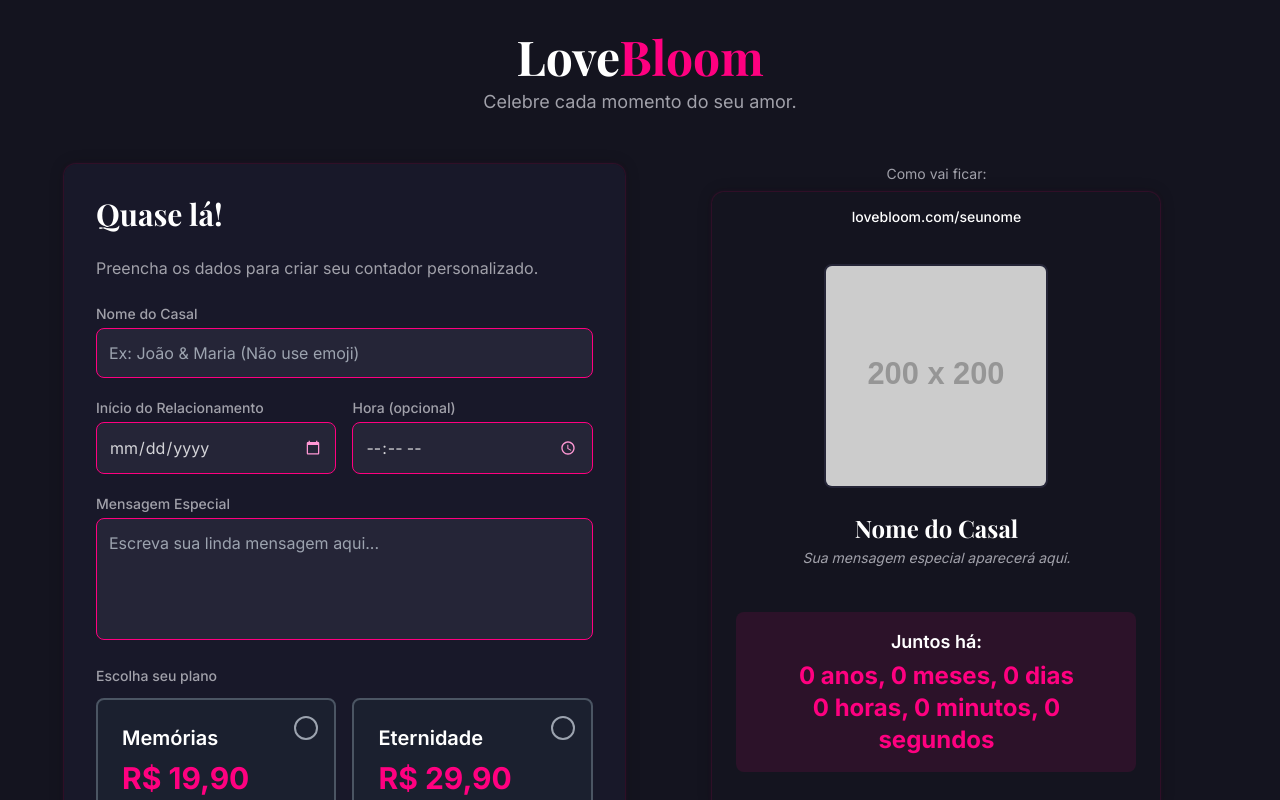
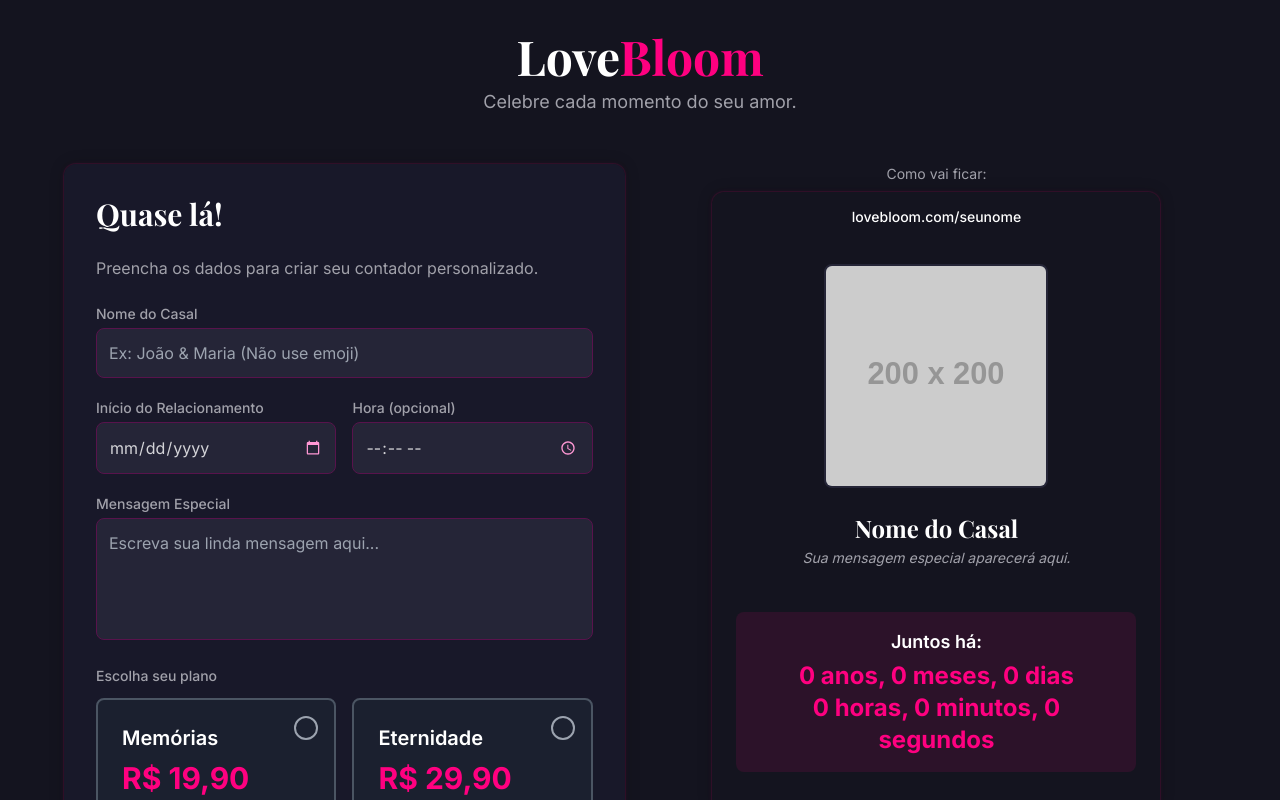
Before and after one commit to Henriquebernas/lovebloom-form-creator-20, a React (Vite) app: page /criar-site in a window 1280 px wide. Shown: the top 800 px of the page. Built offline with nearby package versions, Linux system fonts and the light colour scheme.

Commit message:
Ajustar cor das bordas
Ajustei a cor das bordas dos campos de input para o tom `#581344`, conforme solicitado, para que fiquem mais escuras e consistentes com o restante do site.

```diff
--- a/src/index.css
+++ b/src/index.css
@@ -159,7 +159,7 @@
 
   .input-field {
     @apply bg-input text-foreground;
-    border: 1px solid hsl(var(--secondary));
+    border: 1px solid hsl(310, 64%, 21%);
     border-radius: 0.5rem;
   }
 
```
